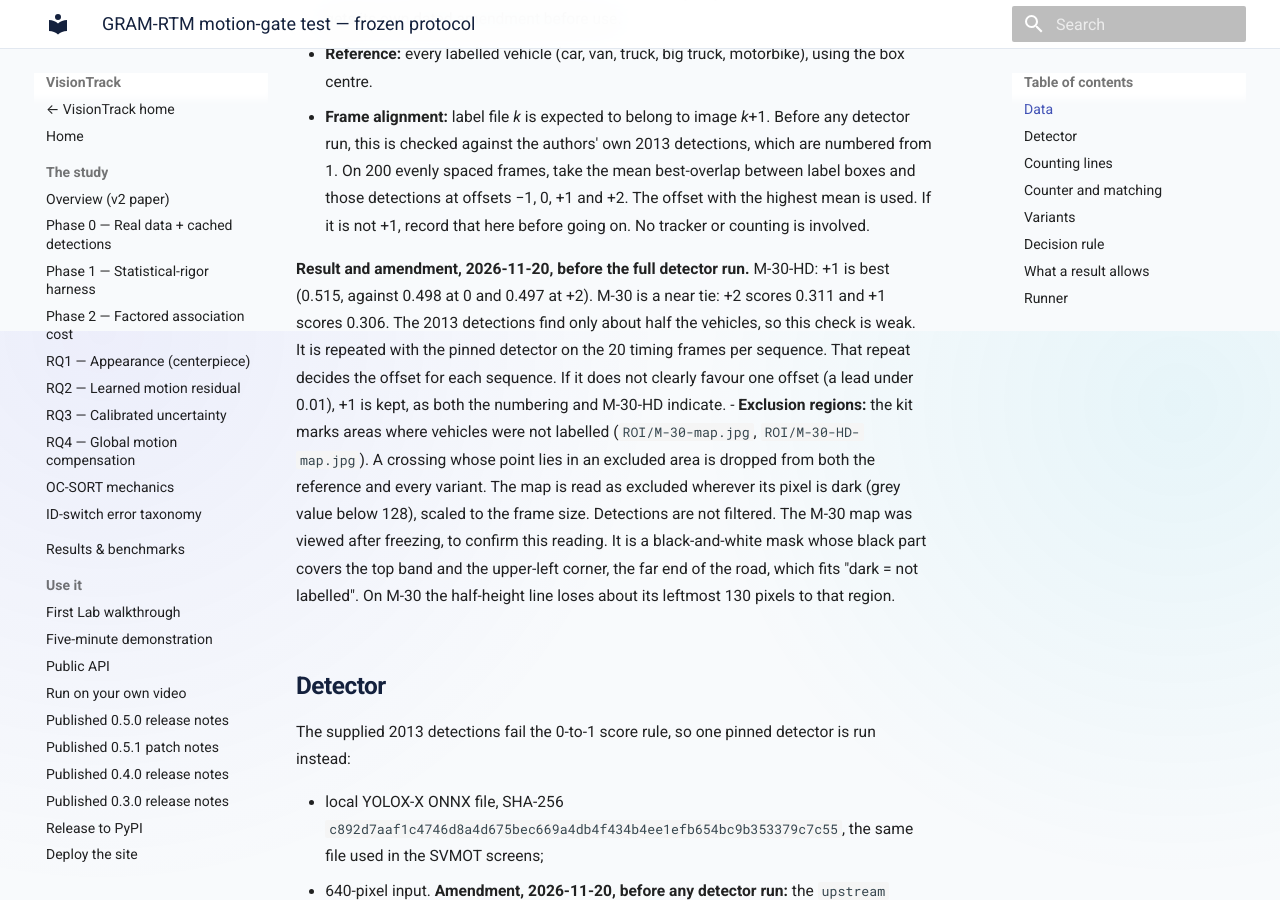
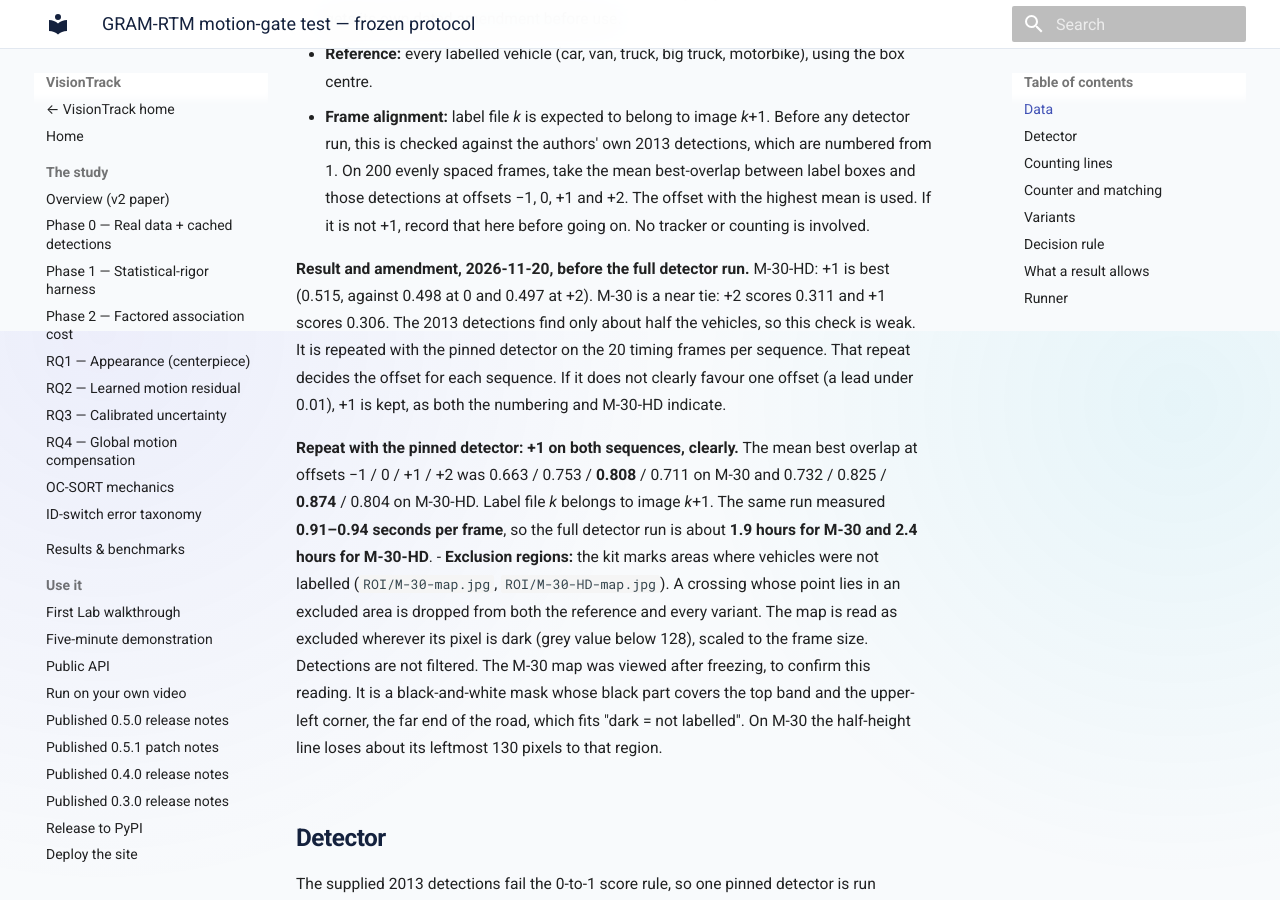
Before and after one commit to hulagerushikesh/visiontrack, an MkDocs documentation site: the page built from docs/GRAM_RTM_TEST_PROTOCOL.md, in a window 1280 px wide and 900 px high, scrolled down 569 px. Built offline with MkDocs 1.6.1 and Material for MkDocs 9.7.7, drawn with Linux system fonts in a browser that asks for light colours.

Commit message:
GRAM-RTM: frame offset confirmed +1, detector timing recorded

```diff
--- a/docs/GRAM_RTM_TEST_PROTOCOL.md
+++ b/docs/GRAM_RTM_TEST_PROTOCOL.md
@@ -32,6 +32,13 @@ completeness counts, and the archive lists of the images.
   pinned detector on the 20 timing frames per sequence. That repeat decides
   the offset for each sequence. If it does not clearly favour one offset (a
   lead under 0.01), +1 is kept, as both the numbering and M-30-HD indicate.
+
+  **Repeat with the pinned detector: +1 on both sequences, clearly.** The
+  mean best overlap at offsets −1 / 0 / +1 / +2 was 0.663 / 0.753 / **0.808**
+  / 0.711 on M-30 and 0.732 / 0.825 / **0.874** / 0.804 on M-30-HD. Label
+  file *k* belongs to image *k*+1. The same run measured **0.91–0.94 seconds
+  per frame**, so the full detector run is about **1.9 hours for M-30 and
+  2.4 hours for M-30-HD**.
 - **Exclusion regions:** the kit marks areas where vehicles were not labelled
   (`ROI/M-30-map.jpg`, `ROI/M-30-HD-map.jpg`). A crossing whose point lies in
   an excluded area is dropped from both the reference and every variant. The
```
